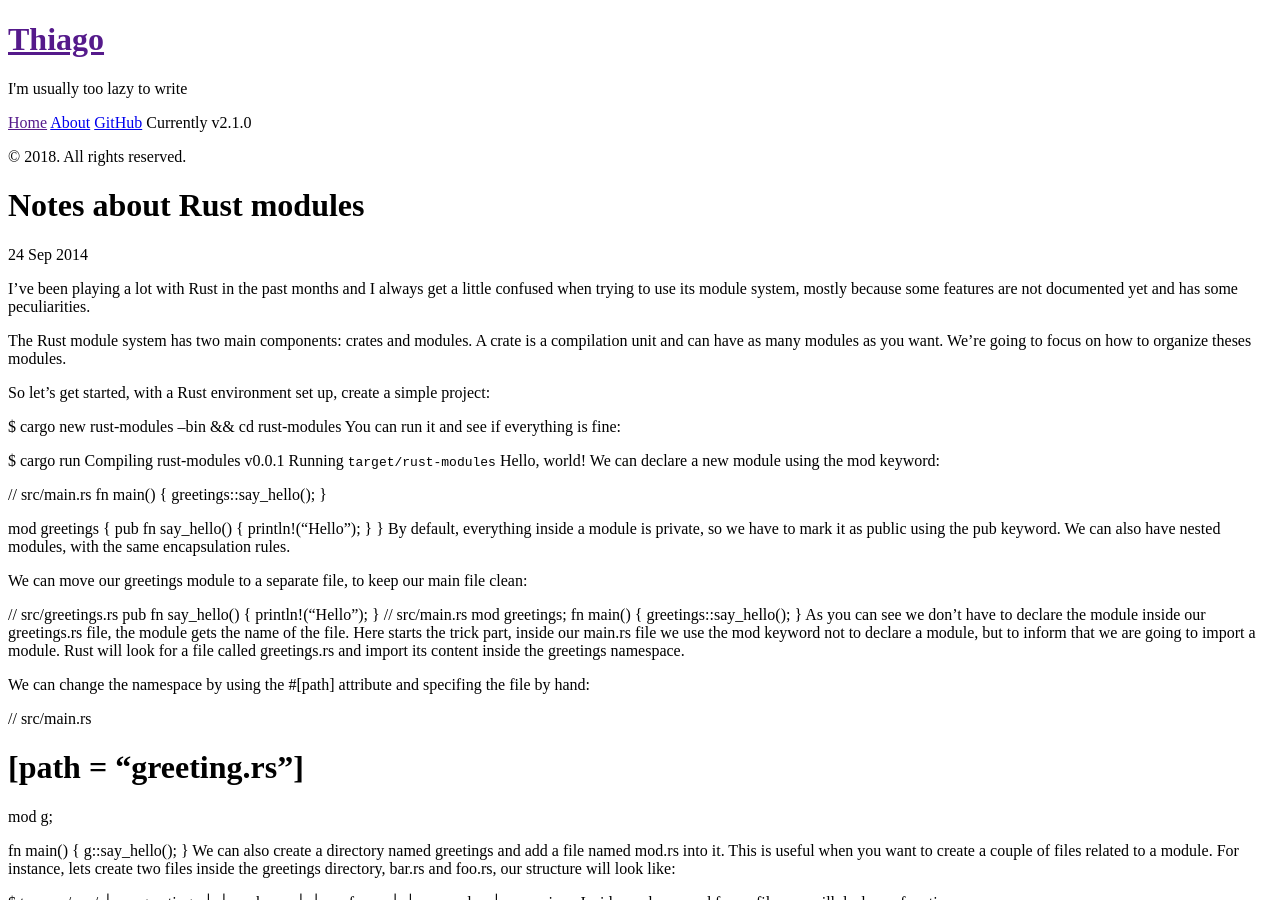
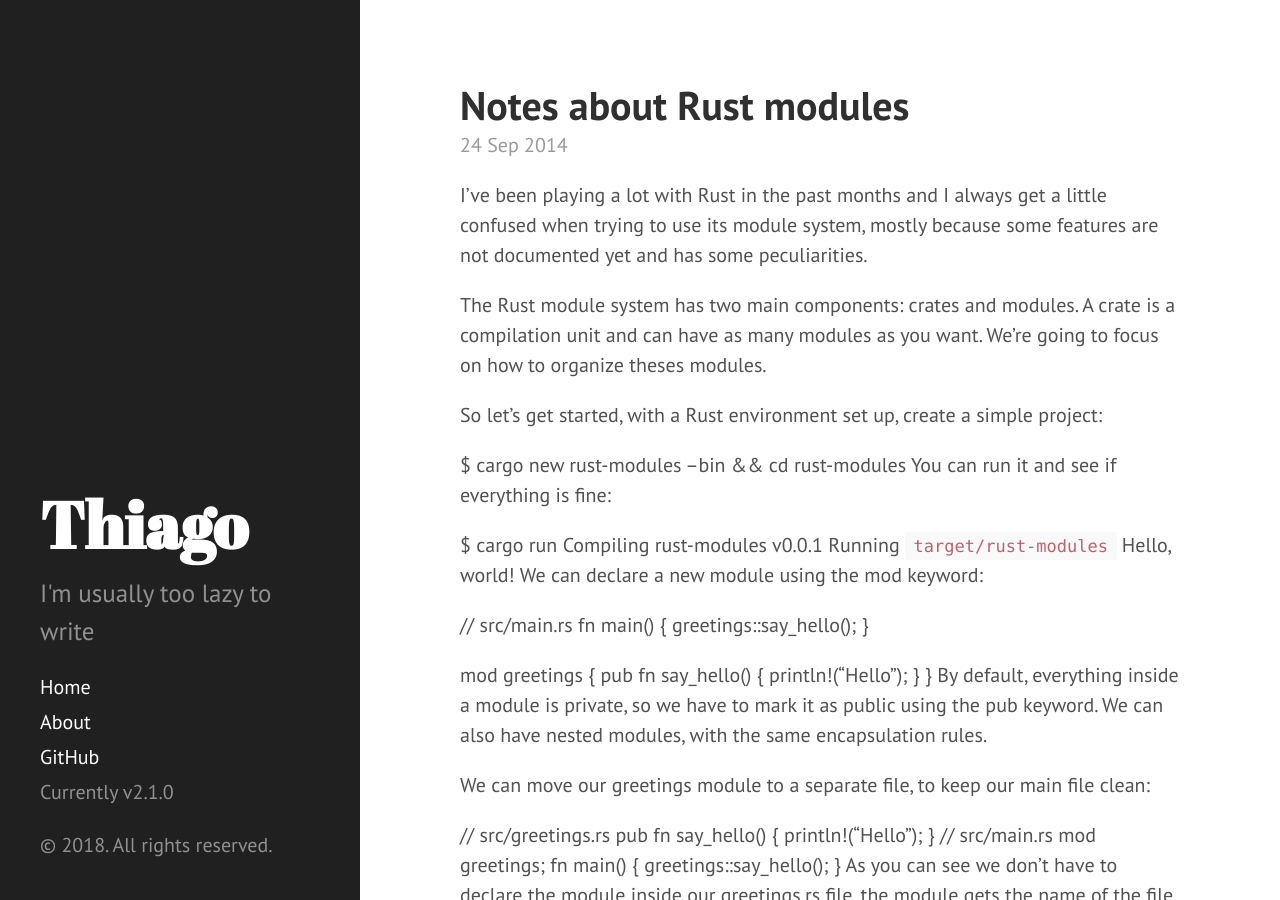
Before and after one commit to thiagopnts/words, a Jekyll site: the page built from _posts/2014-09-24-notes-about-rust-modules.md, in a window 1280 px wide and 900 px high. Built offline with Jekyll 4.4.1, drawn with Linux system fonts in a browser that asks for light colours; Markdown is read by kramdown in place of the engine named in the settings.

Commit message:
fix css paths

```diff
--- a/_includes/head.html
+++ b/_includes/head.html
@@ -15,10 +15,10 @@
   </title>
 
   <!-- CSS -->
-  <link rel="stylesheet" href="{{ site.baseurl }}public/css/poole.css">
-  <link rel="stylesheet" href="{{ site.baseurl }}public/css/syntax.css">
-  <link rel="stylesheet" href="{{ site.baseurl }}public/css/hyde.css">
-  <link rel="stylesheet" href="http://fonts.googleapis.com/css?family=PT+Sans:400,400italic,700|Abril+Fatface">
+  <link rel="stylesheet" href="/public/css/poole.css">
+  <link rel="stylesheet" href="/public/css/syntax.css">
+  <link rel="stylesheet" href="/public/css/hyde.css">
+  <link rel="stylesheet" href="https://fonts.googleapis.com/css?family=PT+Sans:400,400italic,700|Abril+Fatface">
 
   <!-- Icons -->
   <link rel="apple-touch-icon-precomposed" sizes="144x144" href="{{ site.baseurl }}public/apple-touch-icon-144-precomposed.png">
```
